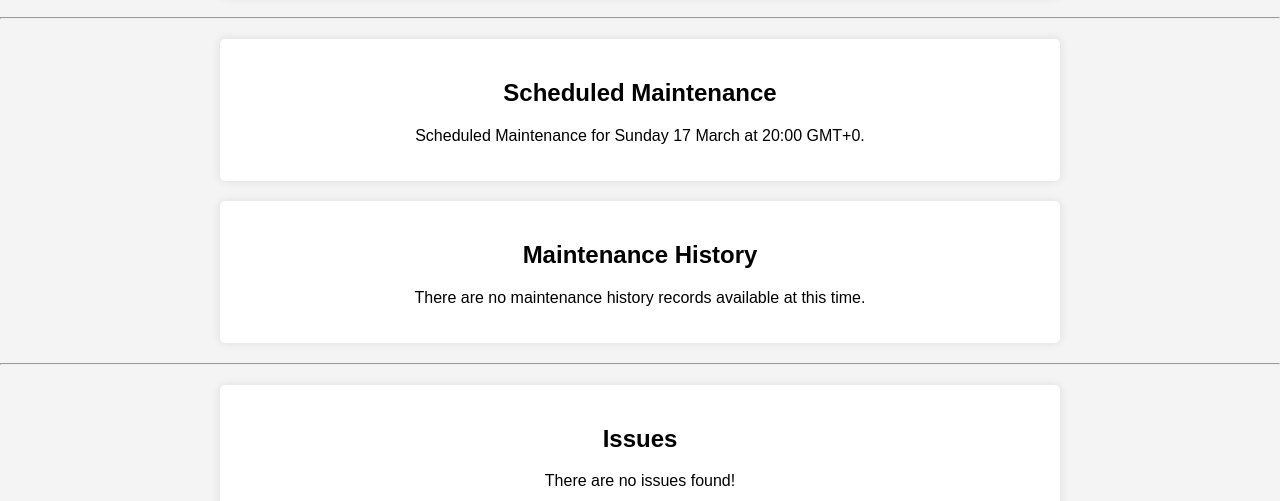
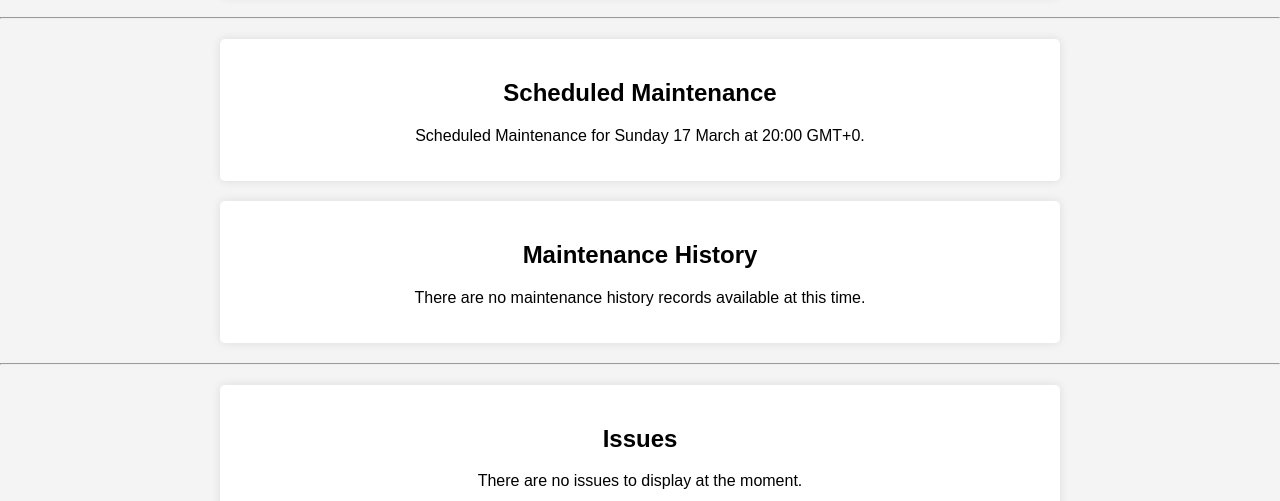
Before and after one commit to MEE4-Technologies/MEE4-Official-Discord-Bot, a plain HTML site: page index.html in a window 1280 px wide. Shown: the part 299-800 px from the top of the page. Drawn offline with Linux system fonts and the light colour scheme.

Commit message:
Update index.html

```diff
--- a/index.html
+++ b/index.html
@@ -155,7 +155,12 @@
 
     <section>
       <h2>Issues</h2>
-      <p>There are no issues found!</p>
+      <p id="issues">There are no issues for this bot to show.</p>
+      <script>
+        const issues = document.getElementById("issues");
+        const errorMessage = ["There are no issues to display at the moment."];
+        issues.innerText = errorMessage;
+      </script>
     </section>
 
     <section>
```
